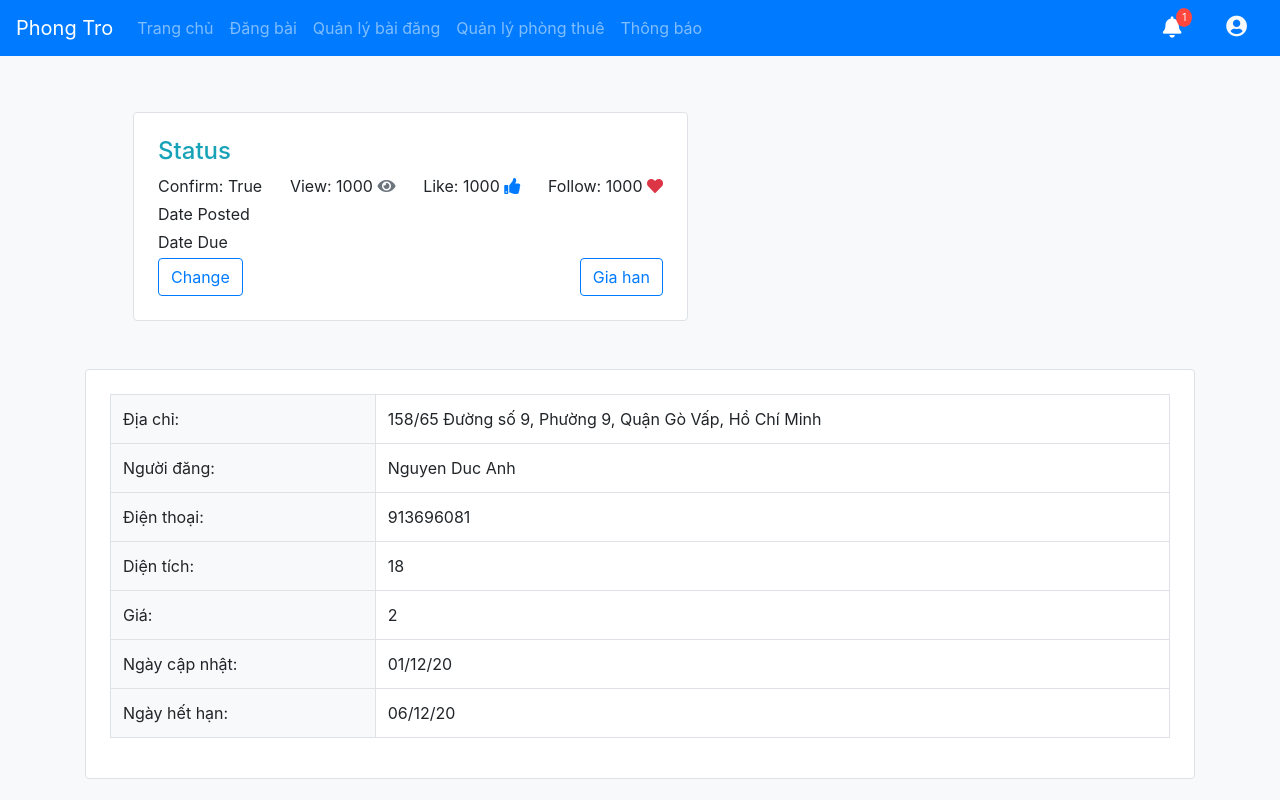
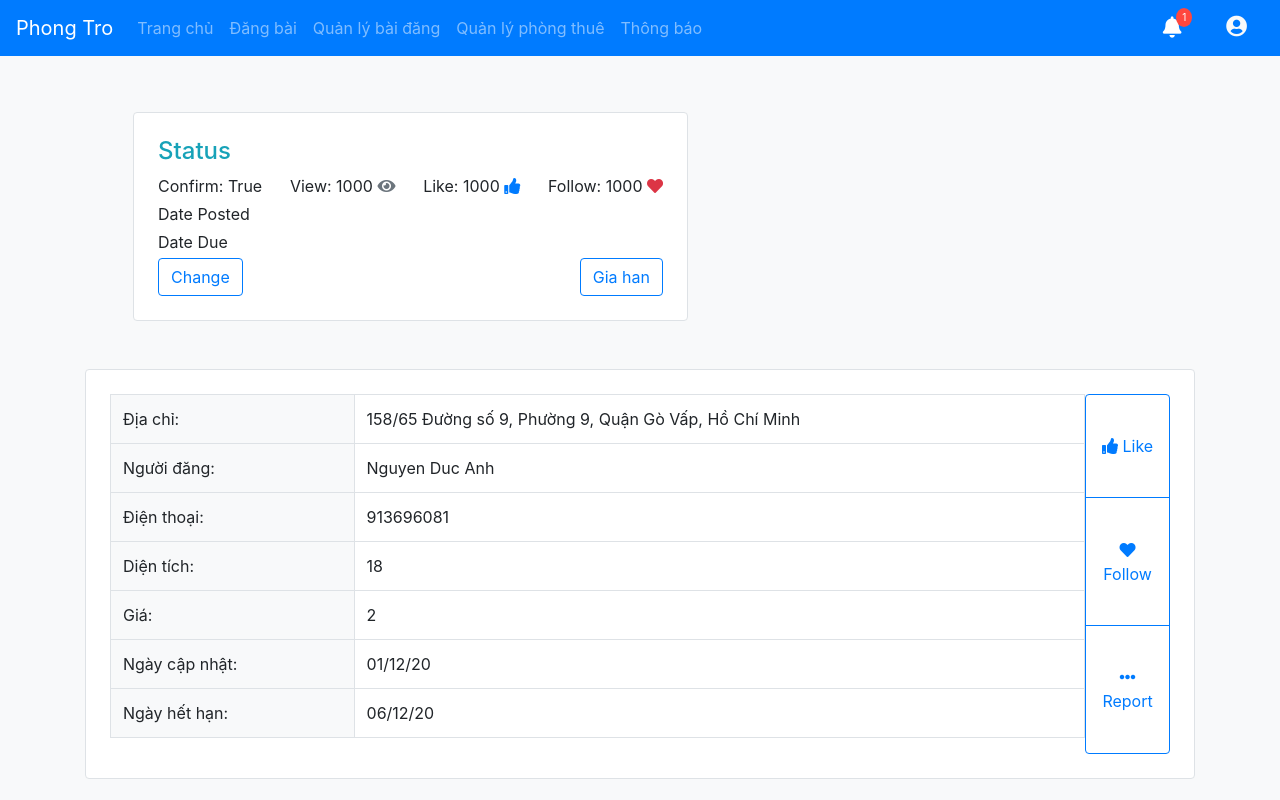
Before and after one commit to Perluto/motel-room-app, a React (Create React App) app: page /post in a window 1280 px wide. Shown: the top 800 px of the page. Built offline with nearby package versions, Linux system fonts and the light colour scheme.

Commit message:
add like, follow, report demo button and form report

```diff
--- a/package.json
+++ b/package.json
@@ -4,6 +4,7 @@
   "private": true,
   "dependencies": {
     "@fortawesome/fontawesome-free": "^5.15.1",
+    "@material-ui/core": "^4.11.2",
     "@testing-library/jest-dom": "^5.11.6",
     "@testing-library/react": "^11.1.2",
     "@testing-library/user-event": "^12.2.2",
--- /dev/null
+++ b/src/components/common/report.jsx
@@ -0,0 +1,61 @@
+import React from 'react';
+// import Button from '@material-ui/core/Button';
+import Dialog from '@material-ui/core/Dialog';
+import DialogActions from '@material-ui/core/DialogActions';
+import DialogContent from '@material-ui/core/DialogContent';
+// import DialogContentText from '@material-ui/core/DialogContentText';
+import DialogTitle from '@material-ui/core/DialogTitle';
+
+export default function Report() {
+  const [open, setOpen] = React.useState(false);
+
+  const handleClickOpen = () => {
+    setOpen(true);
+  };
+
+  const handleClose = () => {
+    setOpen(false);
+  };
+
+  return (
+    <React.Fragment>
+      <button className="btn btn-outline-primary" type="button" onClick={handleClickOpen}>
+              <i className="fas fa-ellipsis-h"></i>Report
+      </button>
+      <Dialog
+        open={open}
+        fullWidth="true"
+        maxWidth="md"
+        onClose={handleClose}
+        aria-labelledby="alert-dialog-title"
+        aria-describedby="alert-dialog-description"
+      >
+        <DialogTitle id="alert-dialog-title">{"Report"}</DialogTitle>
+        <DialogContent>
+          {/* <DialogContentText id="alert-dialog-description">
+
+            <strong>Lý do</strong>
+          </DialogContentText> */}
+          <div className="d-flex flex-column p-3">
+                <textarea
+                    id="comment"
+                    placeholder="Write your report here!"
+                    className="form-control"
+                    rows="3"
+                ></textarea>
+            </div>
+        </DialogContent>
+        <DialogActions>
+
+          <button className="btn btn-outline-primary" type="button" onClick={handleClose}>
+              Cancel
+          </button>
+          <button className="btn btn-outline-primary" type="button" onClick={handleClose}>
+                Submit
+          </button>
+
+        </DialogActions>
+      </Dialog>
+    </React.Fragment>
+  );
+}
--- a/src/components/postForm/postDetail.jsx
+++ b/src/components/postForm/postDetail.jsx
@@ -2,6 +2,7 @@ import React, { Component } from "react";
 import PostStatus from "./postStatus";
 import PostComment from "./postComment";
 import Slide from "../common/slide";
+import Report from "../common/report";
 import Image1 from "../../image/teamb1.png";
 import Image2 from "../../image/teamb2.jpg";
 import Image3 from "../../image/teamb3.jpg";
@@ -27,9 +28,9 @@ class PostDetail extends Component {
         </div>
         <div
           id="common"
-          className="w-100 mt-5 mb-4 bg-white p-4 border rounded"
+          className="w-100 mt-5 mb-5 bg-white p-4 border rounded d-inline-flex"
         >
-          <table className="table table-bordered w-100">
+          <table className="table table-bordered w-100 p-4">
             <tbody>
               <tr>
                 <td className="bg-light">Địa chỉ:</td>
@@ -61,7 +62,17 @@ class PostDetail extends Component {
               </tr>
             </tbody>
           </table>
+          <div className="align-middle btn-group-vertical">
+            <button className="btn btn-outline-primary">
+              <i className="fas fa-thumbs-up"></i> Like
+            </button>
+            <button className="btn btn-outline-primary" type="button">
+              <i className="fas fa-heart"></i>Follow
+            </button>
+            <Report></Report>
+          </div>
         </div>
+
         <div id="details" className=" w-100 bg-white border rounded p-3 mb-4">
           <h5 className="text-info">Thông tin mô tả</h5>
           <div></div>
```
Also changed, not shown: 1 other file (tests, documents, lock files or other folders).
